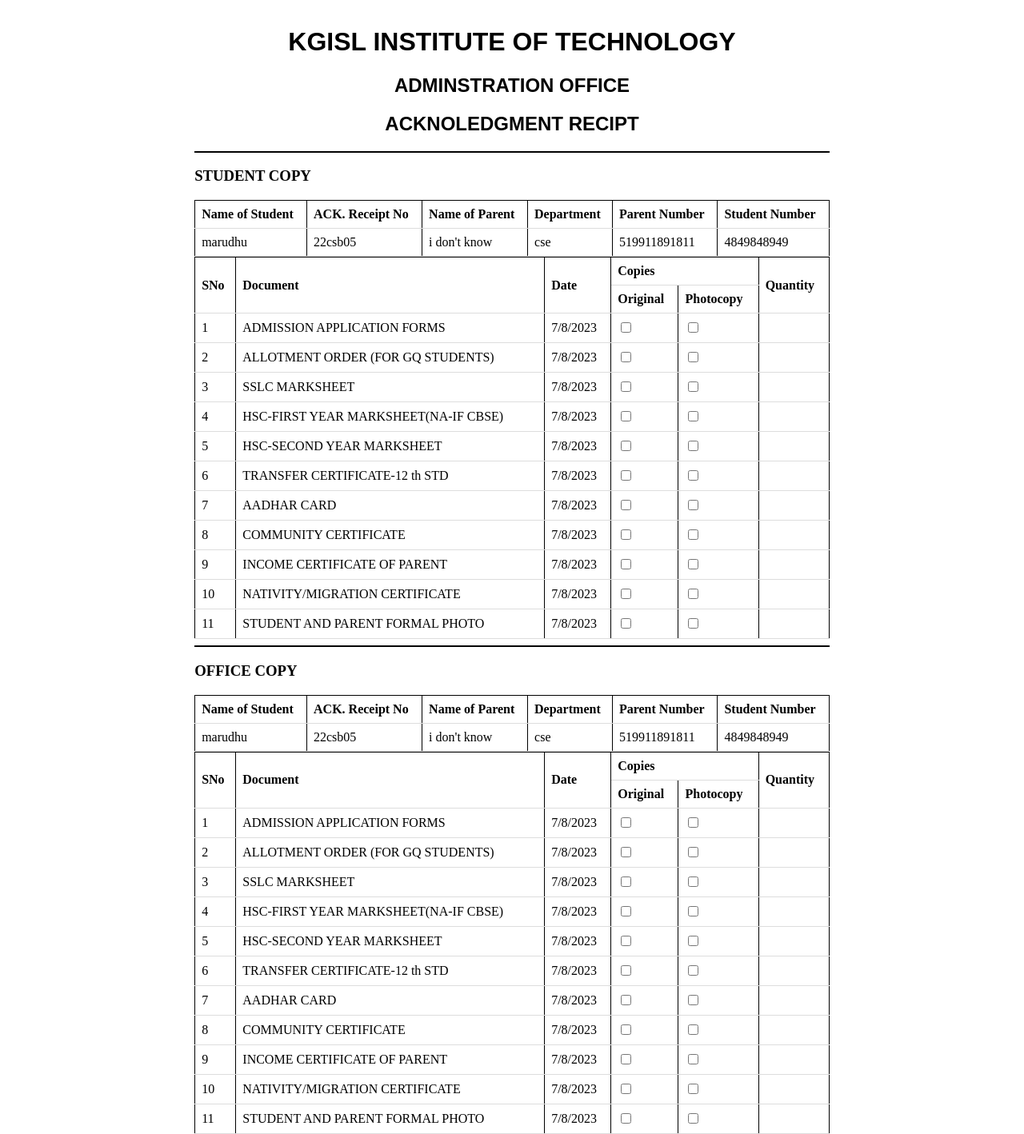
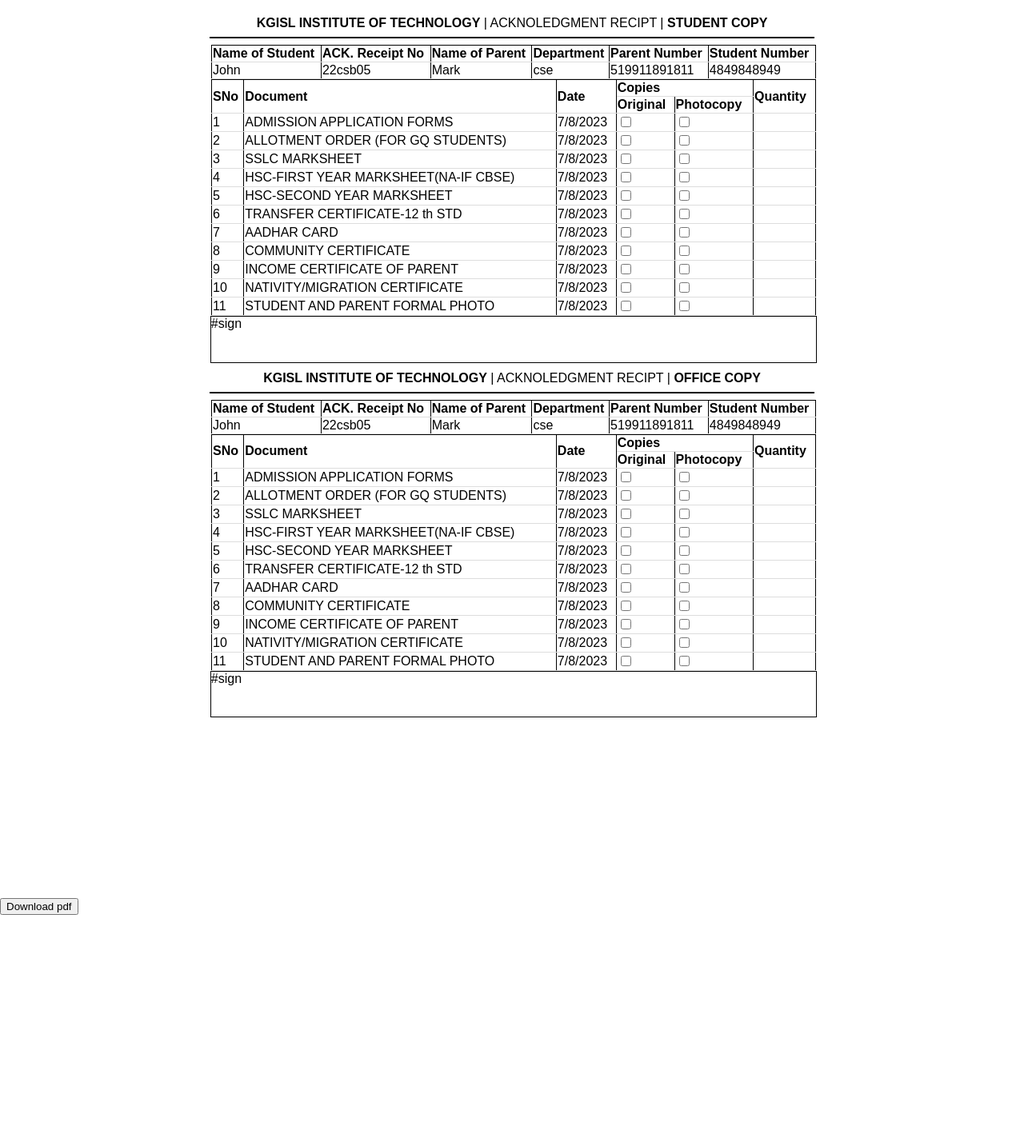
Before and after one commit to Kite-IPS/doc-portal, a Django app: template portal/templates/pdf.html in a window 1280 px wide. Shown: the whole page at 80% size. After the commit the page ends 1144 px from the top, so only its background shows below. Run offline with Django 4.2, Linux system fonts and the light colour scheme; the template is opened without the code that fills it, so the values that code supplies are empty; some libraries are stand-ins or nearby versions.

Commit message:
added update for pdf

```diff
--- a/portal/templates/pdf.html
+++ b/portal/templates/pdf.html
@@ -4,51 +4,98 @@
     <meta charset="UTF-8" />
     <meta name="viewport" content="width=device-width, initial-scale=1.0" />
     <title>document_info</title>
+    <script src="https://cdnjs.cloudflare.com/ajax/libs/html2pdf.js/0.10.1/html2pdf.bundle.min.js"></script>
+    <script src="html2pdf.bundle.min.js"></script>
+    <script>
+       function generatePDF(){
+        const element = document.querySelector(".container");
+
+
+        html2pdf()
+        .from(element)
+        .outputPdf('dataurlnewwindow')
+       }
+    </script>
   </head>
   <style>
+    @page {
+      size: A4;
+      margin: 0;
+    }
+    body {
+      margin: 0;
+      font-family: Arial, sans-serif;
+    }
+    .container {
+      width: 21cm;
+      height: 29.7cm;
+      margin: 0 auto;
+      padding: 10px;
+      box-sizing: border-box;
+    }
     #table1 th,
     #table1 td {
       border-collapse: collapse;
       margin: auto;
       border: 1px solid black;
-      padding: 8px;
+
       text-align: center;
+
     }
 
     #main_form {
       max-width: 1000px;
       margin: 0 auto;
-      padding: 5px;
-      border-radius: 5px;
-      max-width: 21cm;
-      max-height: 27.7cm;
+
+      max-width: 20cm;
+      max-height: 20cm;
     }
 
     #table1 {
       border-collapse: collapse;
-      width: 21cm;
+      margin-left: 2px;
+      width: 20cm;
+      height: 0.5cm;
     }
     #table1 th,
     #table1 td {
-      padding: 8px;
+      padding-top: -10px;
+      padding-bottom: -18px;
       text-align: left;
       border-bottom: 1px solid #ddd;
     }
-    h1,
-    h2 {
-      font-family: Arial, Helvetica, sans-serif;
+    .txt{
       text-align: center;
+      margin-top: 10px;
+    }
+    .signature{
+      width: 20cm;
+      height: 1.5cm;
+      background-color: white;
+      border: 1px solid #ccc;
+      border-color: black;
+      margin-left: 0.02cm;
+}
+.incharge{
+  margin-left: 7cm;
+  margin-top: -35px;
+}
+.sign1{
+  margin-left: 12cm;
+  margin-top: -25px;
+}
+.sign2{
+  margin-left: 16cm;
+  margin-top: -35px;
 }
   </style>
   <body>
+    <div class="container">
       <div id="main_form">
         <form>
-        <h1>KGISL INSTITUTE OF TECHNOLOGY<h1>
-            <h2>ADMINSTRATION OFFICE</h2>
-                <h2>ACKNOLEDGMENT RECIPT</h2>
+          <div class="txt"><b>KGISL INSTITUTE OF TECHNOLOGY</b> | ACKNOLEDGMENT RECIPT | <b>STUDENT COPY</b></div>
       <hr size="2px" color="black">
       <div id="form1">
-        <h3>STUDENT COPY</h3>
           <table id="table1">
           <thead>
               <tr>
@@ -62,9 +109,9 @@
           </thead>
           <tbody>
               <tr>
-            <td>marudhu</td>
+              <td>John</td>
               <td>22csb05</td>
-            <td>i don't know</td>
+              <td>Mark</td>
               <td>cse</td>
               <td>519911891811</td>
               <td>4849848949</td>
@@ -87,9 +134,13 @@
           </thead>
           <tbody id="table-body"></tbody>
           </table>
-
+          <div class="signature">
+            #sign
+          </div>
+  </div>
+  <div id="form1">
+    <div class="txt"><b>KGISL INSTITUTE OF TECHNOLOGY</b> | ACKNOLEDGMENT RECIPT | <b>OFFICE COPY</b></div>
     <hr size="2px" color="black">
-        <h3>OFFICE COPY</h3>
     <table id="table1">
     <thead>
         <tr>
@@ -103,9 +154,9 @@
     </thead>
     <tbody>
         <tr>
-            <td>marudhu</td>
+        <td>John</td>
         <td>22csb05</td>
-            <td>i don't know</td>
+        <td>Mark</td>
         <td>cse</td>
         <td>519911891811</td>
         <td>4849848949</td>
@@ -129,9 +180,19 @@
     <tbody id="table-body1"></tbody>
     </table>
   </div>
+
   </form>
+  <div class="signature">
+    #sign
     </div>
 
+  </div>
+      </div>
+      </div>
+    </div>
+
+
+<button onclick="generatePDF()">Download pdf</button>
     <script>
       // Generate serial number, date, checkbox, and quantity columns
       function generateColumns() {
@@ -172,7 +233,7 @@
       }
 
       // Example data for the table
-      var data = ['ADMISSION APPLICATION FORMS', 'ALLOTMENT ORDER (FOR GQ STUDENTS)', 'SSLC MARKSHEET', 'HSC-FIRST YEAR MARKSHEET(NA-IF CBSE)', 'HSC-SECOND YEAR MARKSHEET', 'TRANSFER CERTIFICATE-12 th STD', 'AADHAR CARD', 'COMMUNITY CERTIFICATE', 'INCOME CERTIFICATE OF PARENT', 'NATIVITY/MIGRATION CERTIFICATE', 'STUDENT AND PARENT FORMAL PHOTO']
+      var data = ['ADMISSION APPLICATION FORMS', 'ALLOTMENT ORDER (FOR GQ STUDENTS)', 'SSLC MARKSHEET', 'HSC-FIRST YEAR MARKSHEET(NA-IF CBSE)', 'HSC-SECOND YEAR MARKSHEET', 'TRANSFER CERTIFICATE-12 th STD', 'AADHAR CARD', 'COMMUNITY CERTIFICATE', 'INCOME CERTIFICATE OF PARENT', 'NATIVITY/MIGRATION CERTIFICATE', 'STUDENT AND PARENT FORMAL PHOTO',]
 
       // Generate table rows
       var tableBody = document.getElementById('table-body')
@@ -194,6 +255,8 @@
         // Redirect the user to the next page
         window.location.href = 'template/next-page.html' // Replace "next-page.html" with the actual URL of the next page
       }
+
+
       var sourceTable = document.getElementById('table-body');
       var targetTable = document.getElementById('table-body1');
 
```
Lines whose indentation alone changed are shown as unchanged.
